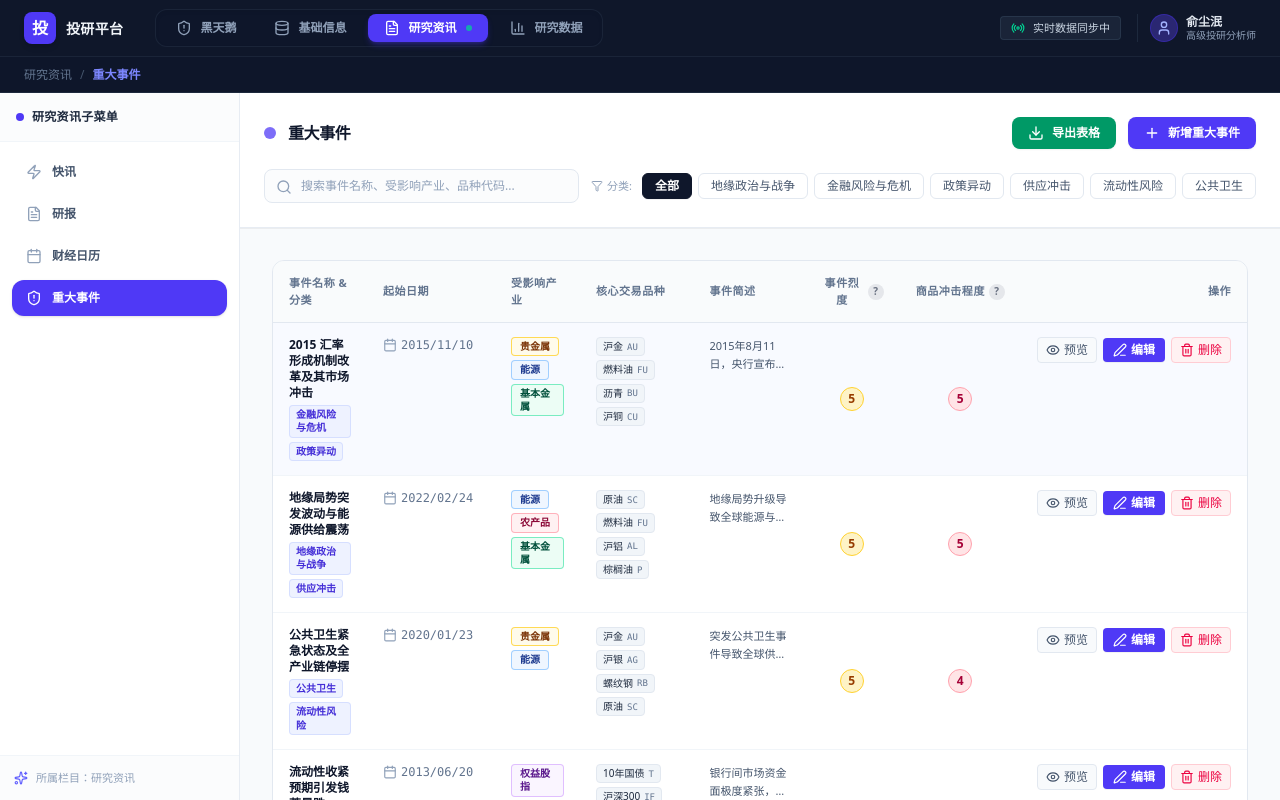
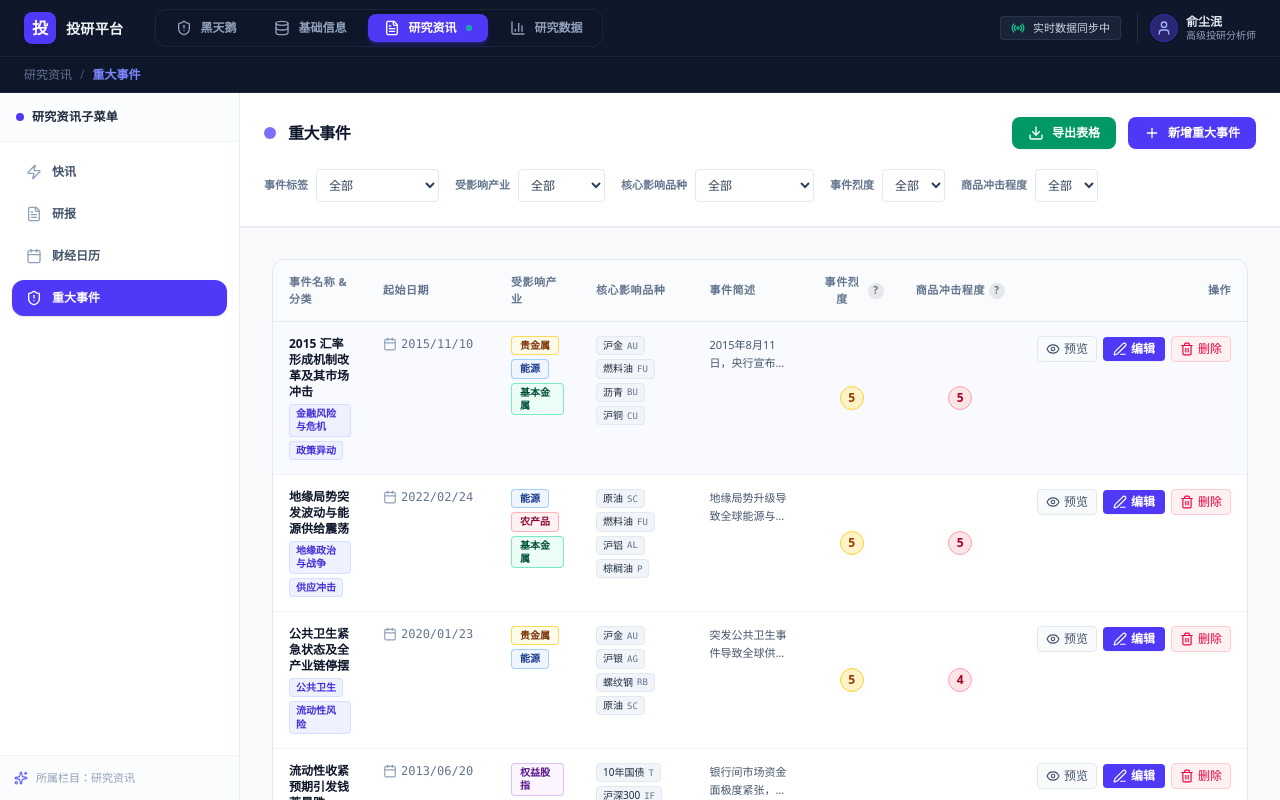
Before and after one commit to Yuany354/futurestag, a React (Vite) app: page / in a window 1280 px wide. Built offline with nearby package versions, Linux system fonts and the light colour scheme.

Commit message:
feat: 重构筛选栏为多维度下拉筛选，支持事件标签/受影响产业/核心影响品种/事件烈度/商品冲击程度筛选

```diff
--- a/src/App.tsx
+++ b/src/App.tsx
@@ -49,8 +49,12 @@ export default function App() {
 
   // Drawer & Modal Visibility States
   const [isDrawerOpen, setIsDrawerOpen] = useState(false);
-  const [searchQuery, setSearchQuery] = useState('');
+  // Filters
   const [selectedCategoryFilter, setSelectedCategoryFilter] = useState<string | null>(null);
+  const [selectedIndustryFilter, setSelectedIndustryFilter] = useState<string | null>(null);
+  const [selectedVarietyFilter, setSelectedVarietyFilter] = useState<string | null>(null);
+  const [selectedIntensityFilter, setSelectedIntensityFilter] = useState<number | null>(null);
+  const [selectedImpactFilter, setSelectedImpactFilter] = useState<number | null>(null);
 
   // Modals
   const [isAddCategoryOpen, setIsAddCategoryOpen] = useState(false);
@@ -260,10 +264,16 @@ export default function App() {
                 onExportExcel={handleExportExcel}
                 onPreviewEvent={handlePreviewEvent}
                 onRequestDelete={(id, title) => setDeletingTarget({ id, title })}
-                searchQuery={searchQuery}
-                onSearchChange={setSearchQuery}
                 selectedCategoryFilter={selectedCategoryFilter}
                 onSelectCategoryFilter={setSelectedCategoryFilter}
+                selectedIndustryFilter={selectedIndustryFilter}
+                onSelectIndustryFilter={setSelectedIndustryFilter}
+                selectedVarietyFilter={selectedVarietyFilter}
+                onSelectVarietyFilter={setSelectedVarietyFilter}
+                selectedIntensityFilter={selectedIntensityFilter}
+                onSelectIntensityFilter={setSelectedIntensityFilter}
+                selectedImpactFilter={selectedImpactFilter}
+                onSelectImpactFilter={setSelectedImpactFilter}
                 categories={categories}
               />
             ) : (
--- a/src/components/EventMainView.tsx
+++ b/src/components/EventMainView.tsx
@@ -1,7 +1,7 @@
 import React from 'react';
 import { MacroEvent } from '../types';
 import { getIndustryColor, INDUSTRY_COLOR_BADGES } from '../utils/industryColors';
-import { Search, Plus, Download, Calendar, Eye, Edit3, Sparkles, Filter, ChevronRight, Check, Trash2 } from 'lucide-react';
+import { Plus, Download, Calendar, Eye, Edit3, Sparkles, ChevronRight, Check, Trash2 } from 'lucide-react';
 
 interface EventMainViewProps {
   events: MacroEvent[];
@@ -11,10 +11,16 @@ interface EventMainViewProps {
   onExportExcel: () => void;
   onPreviewEvent: (evt: MacroEvent) => void;
   onRequestDelete: (id: string, title: string) => void;
-  searchQuery: string;
-  onSearchChange: (q: string) => void;
   selectedCategoryFilter: string | null;
   onSelectCategoryFilter: (cat: string | null) => void;
+  selectedIndustryFilter: string | null;
+  onSelectIndustryFilter: (ind: string | null) => void;
+  selectedVarietyFilter: string | null;
+  onSelectVarietyFilter: (varCode: string | null) => void;
+  selectedIntensityFilter: number | null;
+  onSelectIntensityFilter: (val: number | null) => void;
+  selectedImpactFilter: number | null;
+  onSelectImpactFilter: (val: number | null) => void;
   categories: string[];
 }
 
@@ -26,28 +32,37 @@ export const EventMainView: React.FC<EventMainViewProps> = ({
   onExportExcel,
   onPreviewEvent,
   onRequestDelete,
-  searchQuery,
-  onSearchChange,
   selectedCategoryFilter,
   onSelectCategoryFilter,
+  selectedIndustryFilter,
+  onSelectIndustryFilter,
+  selectedVarietyFilter,
+  onSelectVarietyFilter,
+  selectedIntensityFilter,
+  onSelectIntensityFilter,
+  selectedImpactFilter,
+  onSelectImpactFilter,
   categories,
 }) => {
-  // Filter events based on search query & category filter
+  // Collect unique industries and varieties from all events for filter dropdowns
+  const allIndustries = Array.from(new Set(events.flatMap((e) => e.impactedIndustries.map((i) => i.name)))).sort();
+  // Unique varieties by code, keeping name for display
+  const allVarietiesMap: Record<string, string> = {};
+  events.forEach((e) => e.marketVarieties.forEach((v) => { allVarietiesMap[v.code] = v.name; }));
+  const allVarieties = Object.entries(allVarietiesMap).sort((a, b) => a[0].localeCompare(b[0]));
+
+  // Filter events based on all filter criteria
   const filteredEvents = events.filter((evt) => {
-    const matchesQuery =
-      evt.title.toLowerCase().includes(searchQuery.toLowerCase()) ||
-      evt.description.toLowerCase().includes(searchQuery.toLowerCase()) ||
-      evt.marketVarieties.some(
-        (v) =>
-          v.name.includes(searchQuery) ||
-          v.code.toLowerCase().includes(searchQuery.toLowerCase())
-      );
+    const matchesCategory = !selectedCategoryFilter || evt.categories.includes(selectedCategoryFilter);
+    const matchesIndustry = !selectedIndustryFilter || evt.impactedIndustries.some((i) => i.name === selectedIndustryFilter);
+    const matchesVariety = !selectedVarietyFilter || evt.marketVarieties.some((v) => v.code === selectedVarietyFilter);
+    const matchesIntensity = selectedIntensityFilter == null || evt.eventIntensity === selectedIntensityFilter;
+    const matchesImpact = selectedImpactFilter == null || evt.commodityImpact === selectedImpactFilter;
+    return matchesCategory && matchesIndustry && matchesVariety && matchesIntensity && matchesImpact;
+  });
 
-    const matchesCategory =
-      !selectedCategoryFilter || evt.categories.includes(selectedCategoryFilter);
-
-    return matchesQuery && matchesCategory;
-  });
+  // Check if any filter is active
+  const hasActiveFilter = selectedCategoryFilter || selectedIndustryFilter || selectedVarietyFilter || selectedIntensityFilter != null || selectedImpactFilter != null;
 
   return (
     <div className="flex-1 flex flex-col h-full bg-[#F8FAFC] overflow-hidden">
@@ -85,53 +100,88 @@ export const EventMainView: React.FC<EventMainViewProps> = ({
           </div>
         </div>
 
-        {/* Search Input & Category Filters */}
-        <div className="flex flex-wrap items-center justify-between gap-3 pt-1">
-          {/* Search Box */}
-          <div className="relative flex-1 min-w-[280px] max-w-md">
-            <input
-              type="text"
-              value={searchQuery}
-              onChange={(e) => onSearchChange(e.target.value)}
-              placeholder="搜索事件名称、受影响产业、品种代码..."
-              className="w-full pl-9 pr-4 py-2 text-xs border border-slate-200 rounded-lg bg-slate-50/60 focus:bg-white focus:outline-none focus:ring-2 focus:ring-indigo-500/30 focus:border-indigo-500 text-slate-800 placeholder-slate-400 transition-all"
-            />
-            <Search className="w-4 h-4 absolute left-3 top-2.5 text-slate-400" />
+        {/* Filter Row */}
+        <div className="flex flex-wrap items-center gap-4 pt-1">
+          {/* 事件标签 */}
+          <div className="flex items-center gap-2">
+            <span className="text-[11px] text-slate-500 font-bold shrink-0">事件标签</span>
+            <select
+              value={selectedCategoryFilter ?? ''}
+              onChange={(e) => onSelectCategoryFilter(e.target.value || null)}
+              className="px-2 py-1.5 text-xs border border-slate-200 rounded bg-white text-slate-700 focus:outline-none focus:ring-1 focus:ring-indigo-400 cursor-pointer"
+            >
+              <option value="">全部</option>
+              {categories.map((c) => <option key={c} value={c}>{c}</option>)}
+            </select>
           </div>
 
-          {/* Category Quick Filter Pills */}
-          <div className="flex items-center gap-1.5 overflow-x-auto no-scrollbar py-0.5 text-xs">
-            <span className="text-[11px] text-slate-400 font-medium shrink-0 flex items-center gap-1 mr-1">
-              <Filter className="w-3 h-3" />
-              分类:
-            </span>
+          {/* 受影响产业 */}
+          <div className="flex items-center gap-2">
+            <span className="text-[11px] text-slate-500 font-bold shrink-0">受影响产业</span>
+            <select
+              value={selectedIndustryFilter ?? ''}
+              onChange={(e) => onSelectIndustryFilter(e.target.value || null)}
+              className="px-2 py-1.5 text-xs border border-slate-200 rounded bg-white text-slate-700 focus:outline-none focus:ring-1 focus:ring-indigo-400 cursor-pointer"
+            >
+              <option value="">全部</option>
+              {allIndustries.map((i) => <option key={i} value={i}>{i}</option>)}
+            </select>
+          </div>
+
+          {/* 核心影响品种 */}
+          <div className="flex items-center gap-2">
+            <span className="text-[11px] text-slate-500 font-bold shrink-0">核心影响品种</span>
+            <select
+              value={selectedVarietyFilter ?? ''}
+              onChange={(e) => onSelectVarietyFilter(e.target.value || null)}
+              className="px-2 py-1.5 text-xs border border-slate-200 rounded bg-white text-slate-700 focus:outline-none focus:ring-1 focus:ring-indigo-400 cursor-pointer"
+            >
+              <option value="">全部</option>
+              {allVarieties.map(([code, name]) => <option key={code} value={code}>{name}（{code}）</option>)}
+            </select>
+          </div>
+
+          {/* 事件烈度 */}
+          <div className="flex items-center gap-2">
+            <span className="text-[11px] text-slate-500 font-bold shrink-0">事件烈度</span>
+            <select
+              value={selectedIntensityFilter ?? ''}
+              onChange={(e) => onSelectIntensityFilter(e.target.value ? Number(e.target.value) : null)}
+              className="px-2 py-1.5 text-xs border border-slate-200 rounded bg-white text-slate-700 focus:outline-none focus:ring-1 focus:ring-indigo-400 cursor-pointer"
+            >
+              <option value="">全部</option>
+              {[1, 2, 3, 4, 5].map((n) => <option key={n} value={n}>{n}</option>)}
+            </select>
+          </div>
+
+          {/* 商品冲击程度 */}
+          <div className="flex items-center gap-2">
+            <span className="text-[11px] text-slate-500 font-bold shrink-0">商品冲击程度</span>
+            <select
+              value={selectedImpactFilter ?? ''}
+              onChange={(e) => onSelectImpactFilter(e.target.value ? Number(e.target.value) : null)}
+              className="px-2 py-1.5 text-xs border border-slate-200 rounded bg-white text-slate-700 focus:outline-none focus:ring-1 focus:ring-indigo-400 cursor-pointer"
+            >
+              <option value="">全部</option>
+              {[1, 2, 3, 4, 5].map((n) => <option key={n} value={n}>{n}</option>)}
+            </select>
+          </div>
+
+          {/* 清除筛选 */}
+          {hasActiveFilter && (
             <button
-              onClick={() => onSelectCategoryFilter(null)}
-              className={`px-3 py-1 rounded-md border text-xs whitespace-nowrap transition-all cursor-pointer ${
-                selectedCategoryFilter === null
-                  ? 'bg-slate-900 text-white border-slate-900 font-bold shadow-2xs'
-                  : 'bg-white text-slate-600 border-slate-200 hover:bg-slate-100'
-              }`}
+              onClick={() => {
+                onSelectCategoryFilter(null);
+                onSelectIndustryFilter(null);
+                onSelectVarietyFilter(null);
+                onSelectIntensityFilter(null);
+                onSelectImpactFilter(null);
+              }}
+              className="px-2.5 py-1.5 text-xs text-rose-600 hover:text-rose-700 bg-rose-50 hover:bg-rose-100 border border-rose-200 rounded transition-colors cursor-pointer font-medium"
             >
-              全部
+              清除筛选
             </button>
-            {categories.map((cat) => {
-              const isSelected = selectedCategoryFilter === cat;
-              return (
-                <button
-                  key={cat}
-                  onClick={() => onSelectCategoryFilter(isSelected ? null : cat)}
-                  className={`px-3 py-1 rounded-md border text-xs whitespace-nowrap transition-all cursor-pointer ${
-                    isSelected
-                      ? 'bg-indigo-600 text-white border-indigo-600 font-bold shadow-2xs'
-                      : 'bg-white text-slate-600 border-slate-200 hover:bg-slate-100'
-                  }`}
-                >
-                  {cat}
-                </button>
-              );
-            })}
-          </div>
+          )}
         </div>
       </div>
 
@@ -152,7 +202,7 @@ export const EventMainView: React.FC<EventMainViewProps> = ({
                     <th className="py-3.5 px-4 font-bold">事件名称 & 分类</th>
                     <th className="py-3.5 px-4 font-bold w-32 whitespace-nowrap">起始日期</th>
                     <th className="py-3.5 px-4 font-bold">受影响产业</th>
-                    <th className="py-3.5 px-4 font-bold">核心交易品种</th>
+                    <th className="py-3.5 px-4 font-bold">核心影响品种</th>
                     <th className="py-3.5 px-4 font-bold max-w-xs">事件简述</th>
                     <th className="py-3.5 px-4 font-bold text-center w-24">
                       <span className="group relative inline-flex items-center justify-center gap-1">
```
